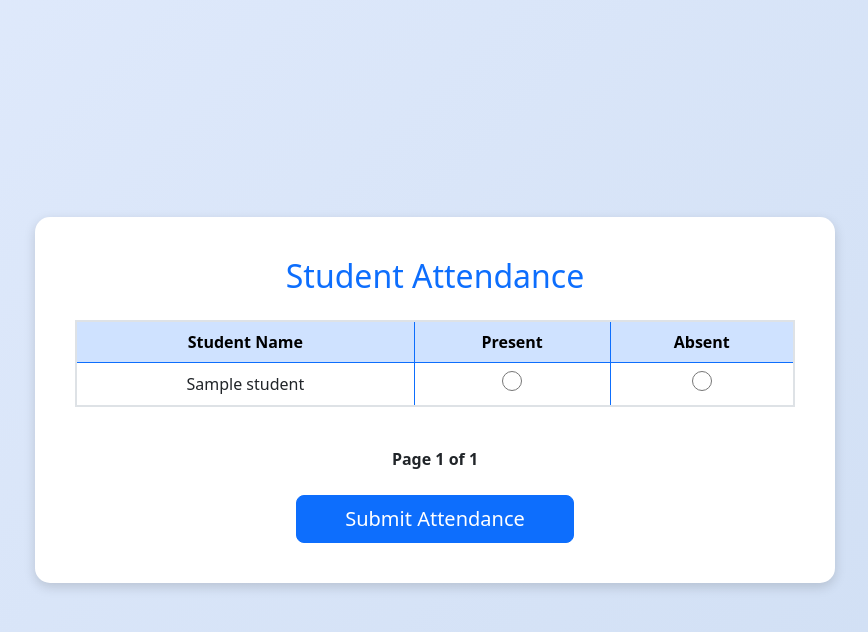
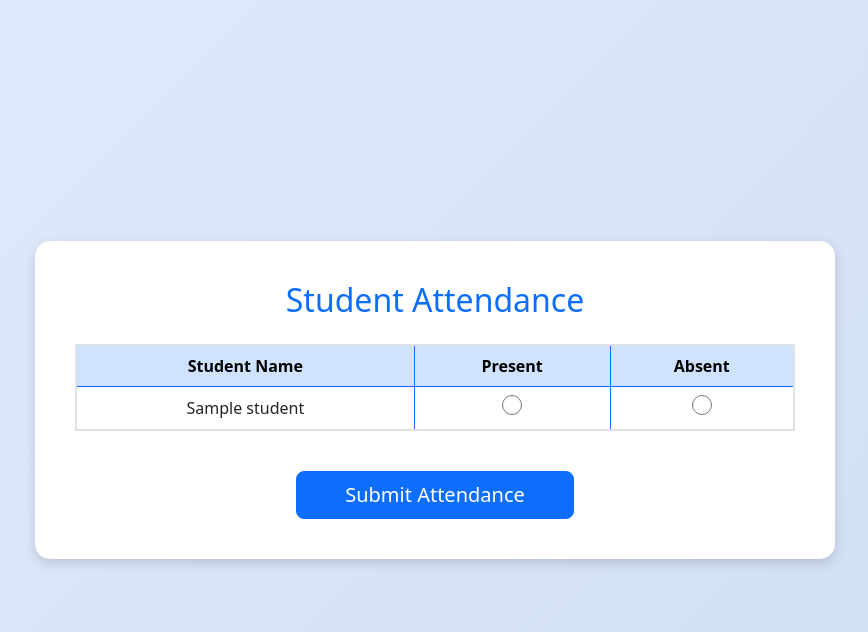
Before and after one commit to balaganesh-v/student_details, a Flask app: template templates/attendance.html in a window 1280 px wide. Shown: the top 632 px of the page, without its empty margins (205-1073 px from the left). Run offline with Flask 3, Linux system fonts and the light colour scheme; the template is opened without the code that fills it: most values are stand-ins (such as "Sample title", 1, 10 or a date in 2020).

Commit message:
Removed pagination from attendance page

```diff
--- a/templates/attendance.html
+++ b/templates/attendance.html
@@ -83,25 +83,6 @@
             </div>
 
 
-            <div class="d-flex justify-content-center align-items-center gap-3 mt-4">
-                {% if page > 1 %}
-                <a href="{{ url_for('attendance', page=page-1) }}"
-                    class="btn btn-outline-primary btn-lg d-flex align-items-center">
-                    <span class="me-2 fs-4">&laquo;</span> Previous
-                </a>
-                {% endif %}
-
-                <span class="fw-semibold">Page {{ page }} of {{ total_pages }}</span>
-
-                {% if page < total_pages %}
-                <a href="{{ url_for('attendance', page=page+1) }}" class="btn btn-outline-primary btn-lg d-flex align-items-center">
-                Next <span class="ms-2 fs-4">&raquo;</span>
-                </a>
-                {% endif %}
-            </div>
-
-
-
             <div class="text-center mt-4">
                 <button type="submit" class="btn btn-primary btn-lg px-5">Submit Attendance</button>
             </div>
```
